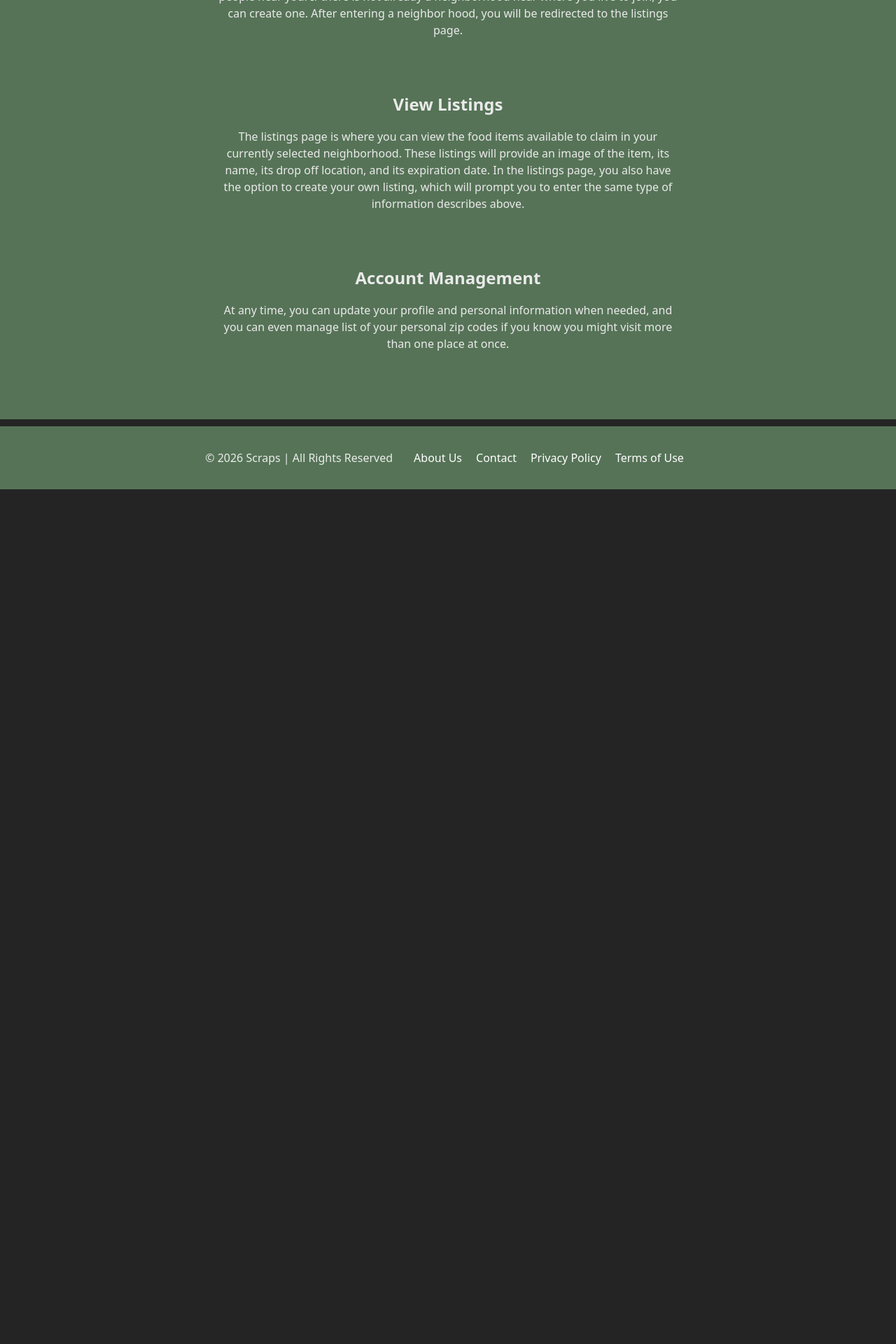
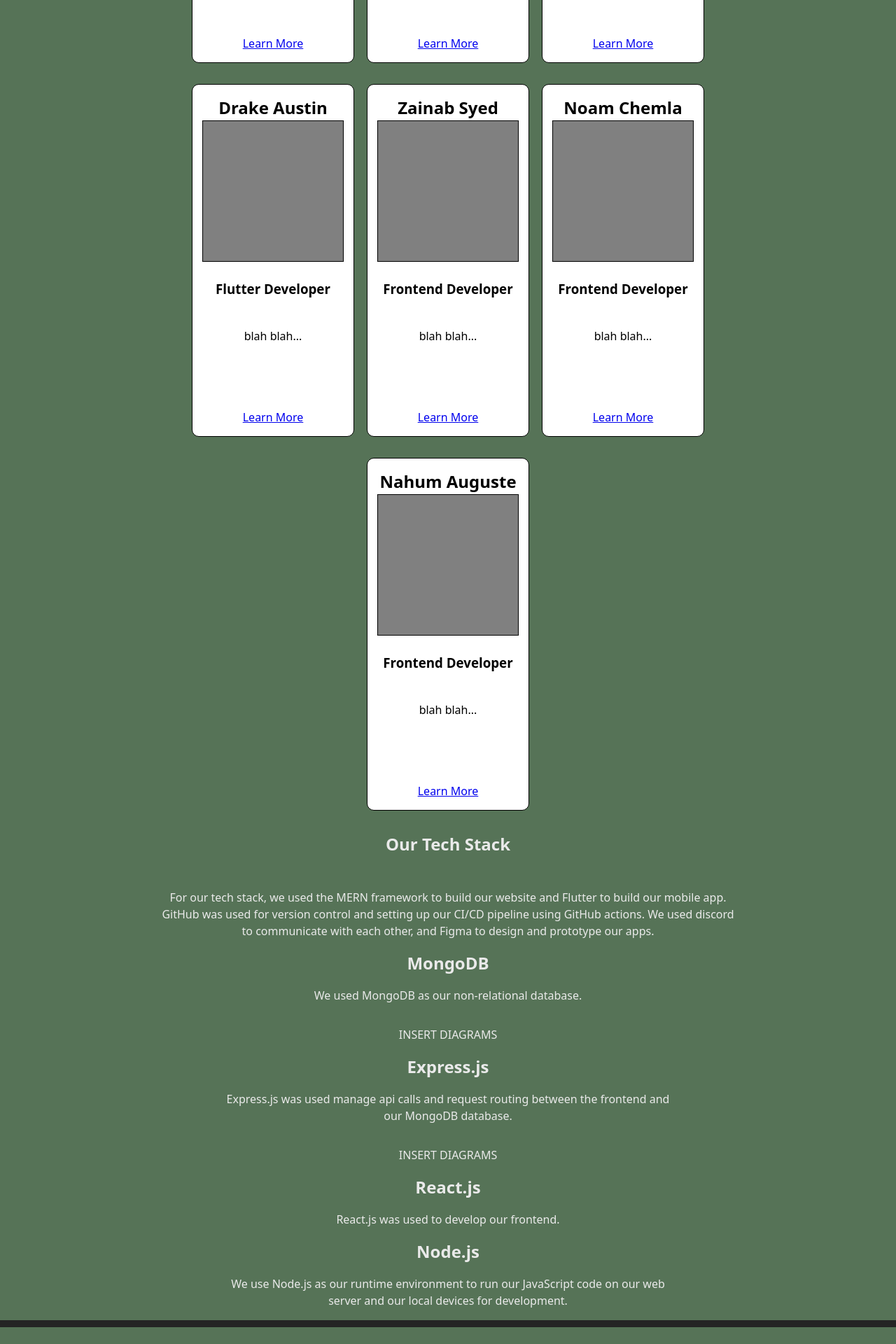
Before and after one commit to carsoncarson18/POOSD_MERN_Project, a React (Vite) app in the folder client/: page /about in a window 1280 px wide. Shown: the part 820-2740 px from the top of the page at 70% size. Before the commit the page ends 1519 px from the top, so only its background shows below. Built offline with nearby package versions, Linux system fonts and the light colour scheme.

Commit message:
About Us page foundations finished

```diff
--- a/client/package.json
+++ b/client/package.json
@@ -12,7 +12,8 @@
   "dependencies": {
     "jsonwebtoken": "^9.0.3",
     "react": "^19.2.0",
-    "react-dom": "^19.2.0"
+    "react-dom": "^19.2.0",
+    "react-router-dom": "^7.14.1"
   },
   "devDependencies": {
     "@eslint/js": "^9.39.1",
--- a/client/src/App.css
+++ b/client/src/App.css
@@ -14,7 +14,7 @@
 
 
 
-#landing-page {
+#landing-page, #about-page {
   padding-top: var(--site-header-height);
   width: 100%;
   height: 100%;
@@ -56,7 +56,7 @@
 }
 
 @media (max-width: 800px) {
-  #landing-page {
+  #landing-page, #about-page {
 
   }
 }
--- a/client/src/App.tsx
+++ b/client/src/App.tsx
@@ -1,13 +1,19 @@
 import { useState } from 'react'
 import './App.css'
 import LandingPage from './pages/LandingPage'
+import { BrowserRouter, Navigate, Route, Router, Routes } from 'react-router-dom'
+import AboutPage from './pages/about/AboutPage'
 
 function App() {
 
   return (
-    <>
-      <LandingPage/>
-    </>
+    <BrowserRouter>
+      <Routes>
+        <Route path='/' element={<LandingPage/>}/>
+        <Route path='/about' element={<AboutPage/>}/>
+        <Route path='*' element={<Navigate to={"/"} replace/>}/>
+      </Routes>
+    </BrowserRouter>
   )
 }
 
--- a/client/src/components/SiteHeader/SiteHeader.tsx
+++ b/client/src/components/SiteHeader/SiteHeader.tsx
@@ -1,3 +1,4 @@
+import { Link } from "react-router-dom";
 import styles from "./SiteHeader.module.css"
 
 export default function SiteHeader()
@@ -5,17 +6,17 @@ export default function SiteHeader()
 
     return (
         <header className={styles.siteHeader}>
-            <h1><a href="">Scraps</a></h1>
+            <h1><Link to="/">Scraps</Link></h1>
             <nav>
                 <ul>
                     <li>
-                        <a href="">Log In</a>
+                        <Link to="">Log In</Link>
                     </li>
                     <li>
-                        <a href="">Sign Up</a>
+                        <Link to="">Sign Up</Link>
                     </li>
                     <li>
-                        <a href="">About Us</a>
+                        <Link to="/about">About Us</Link>
                     </li>
                 </ul>
             </nav>
--- /dev/null
+++ b/client/src/pages/about/AboutPage.tsx
@@ -0,0 +1,124 @@
+import { Link } from "react-router-dom";
+import SiteFooter from "../../components/SiteFooter/SiteFooter";
+import SiteHeader from "../../components/SiteHeader/SiteHeader";
+import { useState, type MouseEventHandler } from "react";
+
+
+export default function AboutPage()
+{
+    const [person,setPerson] = useState('');
+
+    return (
+        <div id="about-page">
+            <SiteHeader/>
+                <main>
+                    <section>
+                        <h1>About Us</h1>
+                        <p>
+                            We are Team 1 of the 2026 Processes of Object Oriented Software Design (POOSD) MERN project.
+                            Out team comprised of 7 people, 3 of which were assigned with developing our frontend, 2 were
+                            on the backend, 1 build our mobile app, and 1 was our project manager and database architect.
+                        </p>
+                    </section>
+                    <section style={{width:'60%'}}>
+                        <h1>Meet Our Team</h1>
+
+                        {
+                            !person ?
+                            <div style={{display:'flex',flexDirection:'row',flexWrap:'wrap',justifyContent:'space-evenly',rowGap:30}}>
+                            <Card setPerson={setPerson} name={'Carson Davie'} role={'Project Manager, Database Architect'}/>
+                            <Card setPerson={setPerson} name={'Mehreen Khan'} role={'API Developer'}/>
+                            <Card setPerson={setPerson} name={'George Avdella'} role={'API Developer'}/>
+                            <Card setPerson={setPerson} name={'Drake Austin'} role={'Flutter Developer'}/>
+                            <Card setPerson={setPerson} name={'Zainab Syed'} role={'Frontend Developer'}/>
+                            <Card setPerson={setPerson} name={"Noam Chemla"} role={'Frontend Developer'}/>
+                            <Card setPerson={setPerson} name={"Nahum Auguste"} role={'Frontend Developer'}/>
+                            </div>
+                            :
+                            <LearnMoreSection setPerson={setPerson} name={person}/>
+                        }
+                    </section>
+                    <section>
+                        <h1>Our Tech Stack</h1>
+                        <p>
+                            For our tech stack, we used the MERN framework to build our website and Flutter
+                            to build our mobile app. GitHub was used for version control and setting up our
+                            CI/CD pipeline using GitHub actions. We used discord to communicate with each other,
+                            and Figma to design and prototype our apps.
+                        </p>
+                        <section>
+                            <h2>MongoDB</h2>
+                            <p>
+                                We used MongoDB as our non-relational database.
+                            </p>
+                            <p>INSERT DIAGRAMS</p>
+                        </section>
+                        <section>
+                            <h2>Express.js</h2>
+                            <p>Express.js was used manage api calls and request routing between the frontend
+                                and our MongoDB database.
+                            </p>
+                            <p>INSERT DIAGRAMS</p>
+                        </section>
+                        <section>
+                            <h2>React.js</h2>
+                            <p>
+                                React.js was used to develop our frontend.
+                            </p>
+                        </section>
+                        <section>
+                            <h2>Node.js</h2>
+                            <p>We use Node.js as our runtime environment to run our JavaScript code on our web
+                                server and our local devices for development.
+                            </p>
+                        </section>
+                    </section>
+                </main>
+            <SiteFooter/>
+        </div>
+    );
+}
+
+function LearnMoreSection({name="Name",role="Role",description="blah blah...",setPerson=()=>{}}:{name:String,role:String,description:String,setPerson:Function})
+{
+
+    return (
+        <section>
+            <button style={{
+                padding:'15px 24px',
+                borderRadius:25,
+                border:'1px solid black'
+            }} onClick={()=>{setPerson('')}}>View the whole team</button>
+            <h2>{name}</h2>
+            <div style={{height:200,width:'100%',border:'1px solid black', backgroundColor:'grey'}}></div>
+            <h2>{role}</h2>
+            <p>
+                {description}
+            </p>
+        </section>
+    );
+}
+
+function Card({name="Name",role="Role",short_description="blah blah...",setPerson=()=>{}}:{name:String,role:String,short_description:String,setPerson:Function})
+{
+
+    return (
+        <div style={{border:'1px solid black',
+            borderRadius:10,
+            minWidth:200,
+            width:'25%',
+            display:'flex',
+            flexDirection:'column',
+            alignItems:'center',
+            backgroundColor:'white',
+            color:'black',
+            padding:'15px 15px'
+        }}>
+            <h2 style={{textAlign:'center'}}>{name}</h2>
+            <div style={{height:200,width:'100%',border:'1px solid black', backgroundColor:'grey'}}></div>
+            <h3 style={{margin:0,height:78,display:'flex',flexDirection:'column',justifyContent:'center'}}>{role}</h3>
+            <p style={{height:100}}>{short_description}</p>
+            <Link to="" onClick={()=>{setPerson(name)}}>Learn More</Link>
+        </div>
+    );
+}
```
Also changed, not shown: 1 other file (tests, documents, lock files or other folders).
